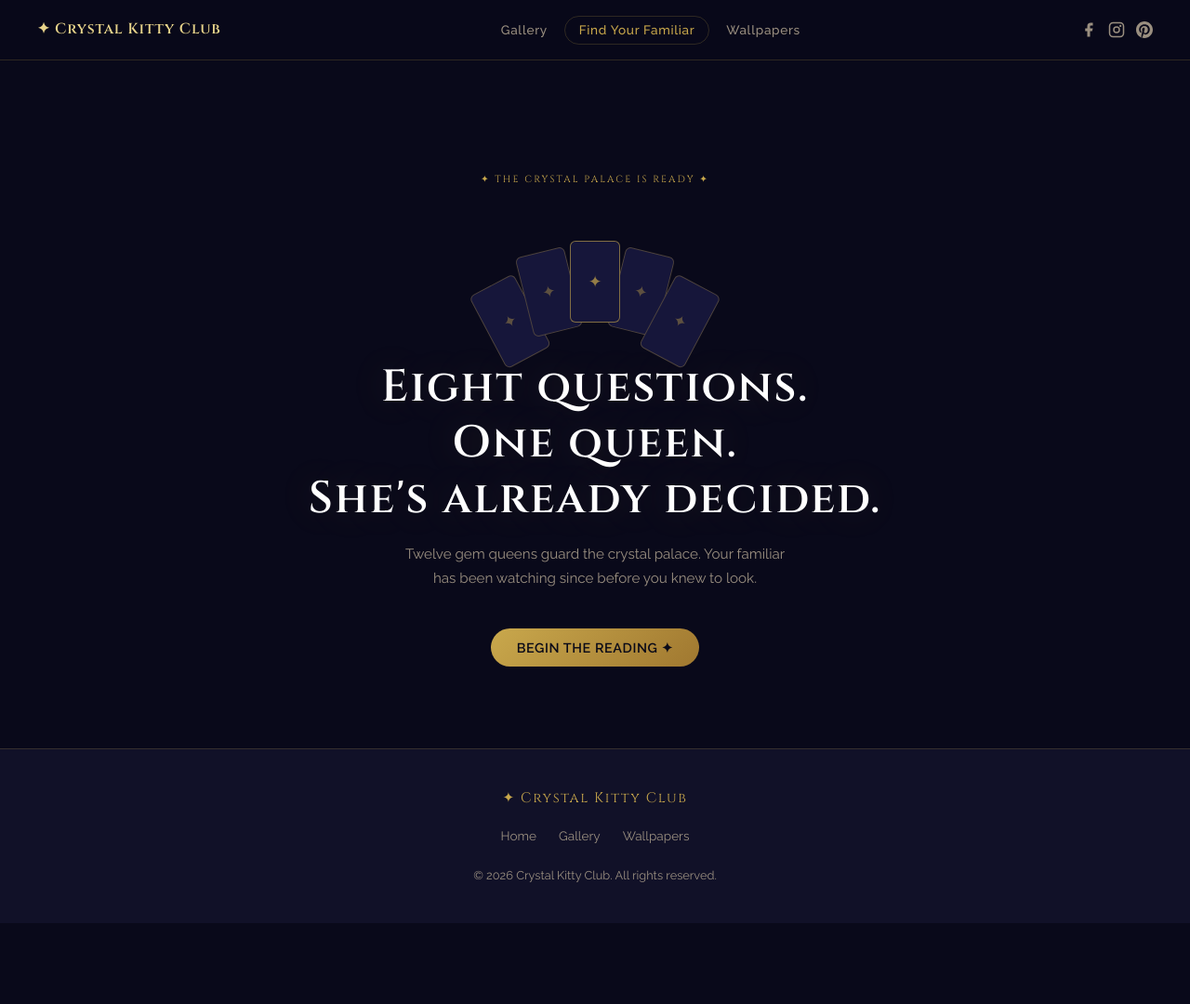
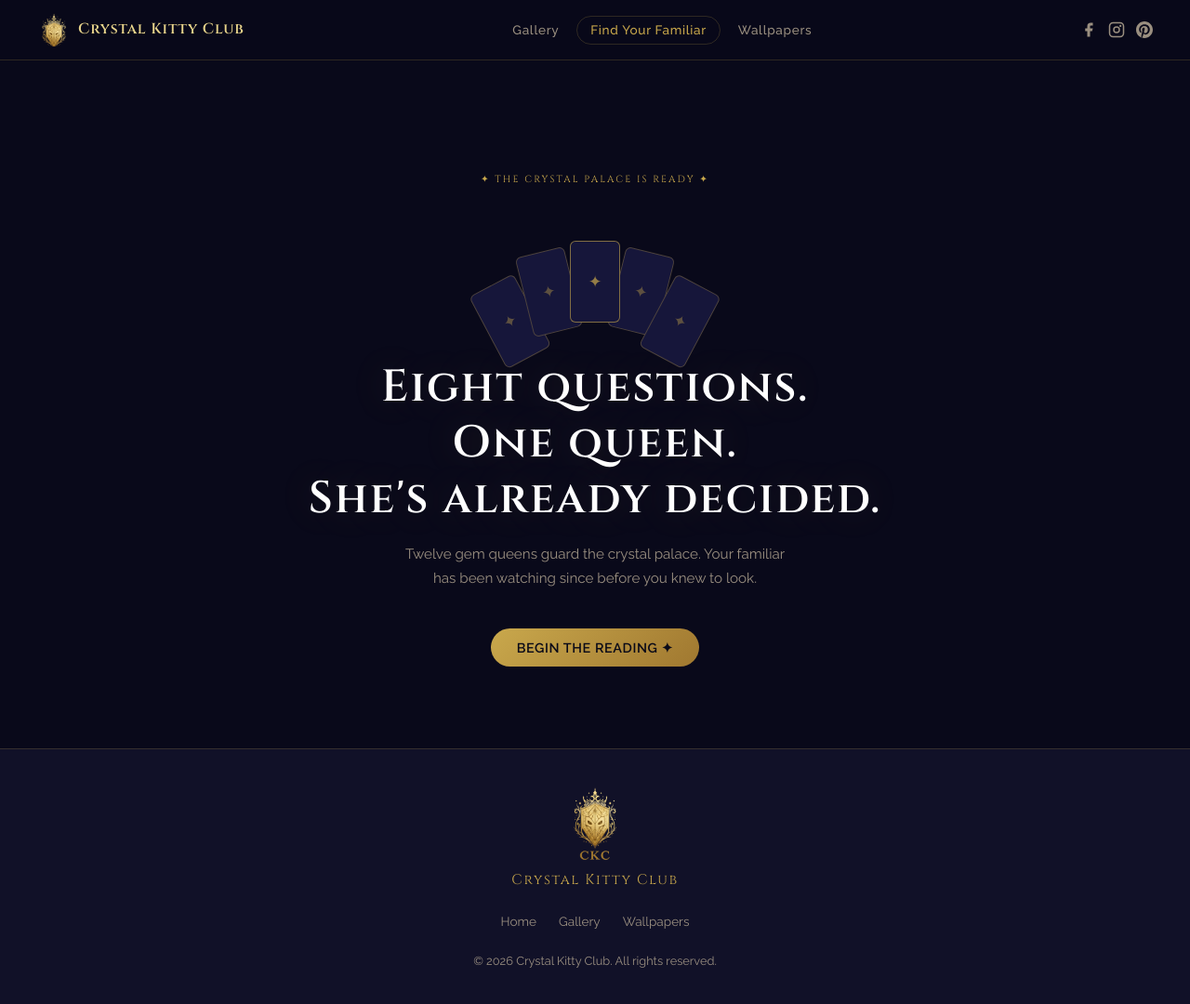
Before and after one commit to meghan-star/CKC, a plain HTML site: page quiz.html in a window 1280 px wide. Shown: the whole page at 93% size. Before the commit the page ends 993 px from the top, so only its background shows below. Drawn offline with Linux system fonts and the light colour scheme.

Commit message:
logo updates

```diff
--- a/quiz.html
+++ b/quiz.html
@@ -437,7 +437,7 @@
 
   <nav class="nav">
     <div class="nav-inner">
-      <a href="/" class="nav-logo">✦ Crystal Kitty Club</a>
+      <a href="/" class="nav-logo"><img src="ckc-shield.png" alt="Crystal Kitty Club" class="nav-logo-img">Crystal Kitty Club</a>
       <ul class="nav-links">
         <li><a href="gallery.html">Gallery</a></li>
         <li><a href="quiz.html" class="nav-cta">Find Your Familiar</a></li>
@@ -540,7 +540,7 @@
 
   <footer class="footer">
     <div class="container">
-      <p class="footer-logo">✦ Crystal Kitty Club</p>
+      <div class="footer-logo"><img src="ckc-logo-footer.png" alt="Crystal Kitty Club"><span>Crystal Kitty Club</span></div>
       <nav class="footer-nav">
         <a href="index.html">Home</a>
         <a href="gallery.html">Gallery</a>
--- a/styles.css
+++ b/styles.css
@@ -126,12 +126,21 @@ body {
   gap: 1.5rem;
 }
 .nav-logo {
+  display: flex;
+  align-items: center;
+  gap: 0.5rem;
   font-family: var(--font-heading);
   font-size: 1rem;
   font-weight: 600;
   color: var(--gold-light);
   white-space: nowrap;
   letter-spacing: 0.05em;
+  flex-shrink: 0;
+}
+.nav-logo-img {
+  height: 36px;
+  width: 36px;
+  object-fit: contain;
   flex-shrink: 0;
 }
 .nav-logo:hover { color: #fff; }
@@ -567,11 +576,22 @@ body {
   background: var(--bg-surface);
 }
 .footer-logo {
+  display: flex;
+  flex-direction: column;
+  align-items: center;
+  gap: 0.5rem;
+  margin-bottom: 1.25rem;
+}
+.footer-logo img {
+  height: 80px;
+  width: auto;
+  object-fit: contain;
+}
+.footer-logo span {
   font-family: var(--font-heading);
   font-size: 0.95rem;
   color: var(--gold);
   letter-spacing: 0.1em;
-  margin-bottom: 1rem;
 }
 .footer-nav {
   display: flex;
```
Also changed, not shown: gallery.html (+2 -2 lines), index.html (+2 -2 lines), wallpapers.html (+2 -2 lines), ckc-logo-footer.png (added), ckc-shield.png (added).
